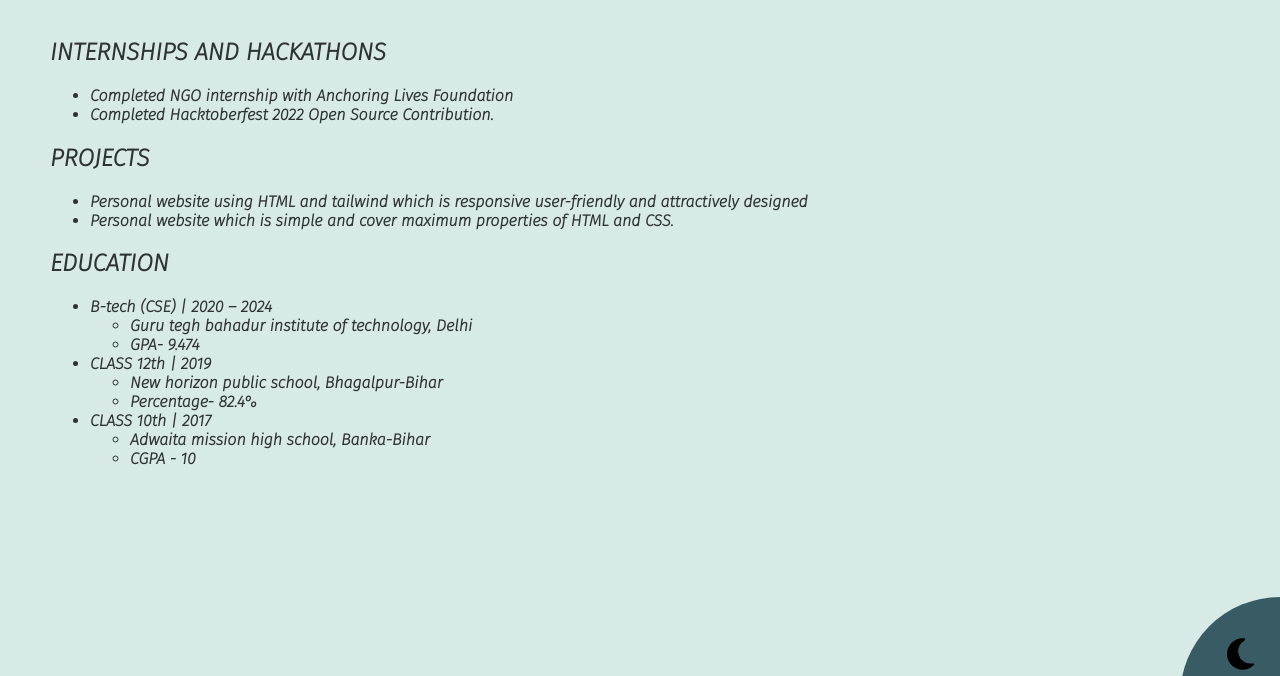
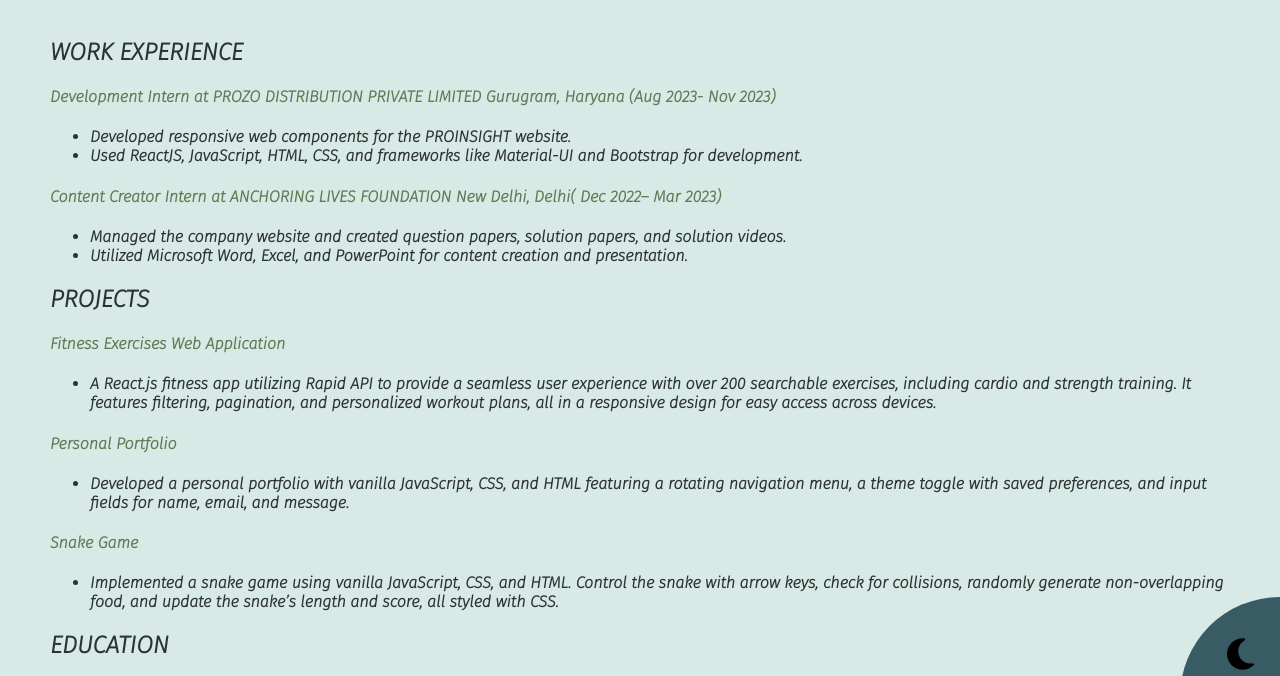
Before and after one commit to Monalisanand298/MONALIportfolio-, a plain HTML site: page about.html in a window 1280 px wide. Shown: the part 103-779 px from the top of the page. Drawn offline with Linux system fonts and the light colour scheme.

Commit message:
Update about.html

```diff
--- a/about.html
+++ b/about.html
@@ -26,37 +26,70 @@
             <h1 style="text-align: center;"><span >ABOUT</span> ME</h1>
             <div class="aboutcontent">
             <div>
-                <h2>INTERNSHIPS AND HACKATHONS</h2>
+                <h2>WORK EXPERIENCE</h2>
+
+                <h4><span style="font-weight:bolder;">  Development Intern at PROZO DISTRIBUTION PRIVATE LIMITED Gurugram, Haryana (Aug 2023- Nov 2023)</span></h4>
+
                 <ul>
-                    <li>Completed NGO internship with Anchoring Lives Foundation</li>
-                    <li>Completed Hacktoberfest 2022 Open Source Contribution.</li>
+                    <li>Developed responsive web components for the PROINSIGHT website.</li>
+                    <li>Used ReactJS, JavaScript, HTML, CSS, and frameworks like Material-UI and Bootstrap for development.</li>
+                </ul>
+
+                <h4><span style="font-weight:bolder;"> Content Creator Intern at ANCHORING LIVES FOUNDATION  New Delhi, Delhi( Dec 2022– Mar 2023)</span></h4>
+
+                <ul>
+                    <li> Managed the company website and created question papers, solution papers, and solution videos.</li>
+                    <li> Utilized Microsoft Word, Excel, and PowerPoint for content creation and presentation.</li>
                 </ul>
             </div>
             <div>
                 <h2>PROJECTS</h2>
+
+                <h4><span style="font-weight:bolder;">Fitness Exercises Web Application </span></h4>
+
                 <ul>
-                    <li>Personal website using HTML and tailwind which is responsive user-friendly and attractively designed</li>
-                    <li>Personal website which is simple and cover maximum properties of HTML
-                        and CSS.
-                        </li>
+                    <li> A React.js fitness app utilizing Rapid API to provide a seamless user experience with over 200 searchable exercises, including cardio and strength training. It features filtering, pagination, and
+                         personalized workout plans, all in a responsive design for easy access across devices.</li>
+
                 </ul>
+
+                <h4><span style="font-weight:bolder;"> Personal Portfolio </span></h4>
+
+                <ul>
+                    <li>Developed a personal portfolio with vanilla JavaScript, CSS, and HTML featuring a rotating
+                        navigation menu, a theme toggle with saved preferences, and input fields for name, email, and message.</li>
+
+                </ul>
+
+                <h4><span style="font-weight:bolder;">  Snake Game </span></h4>
+
+                <ul>
+                    <li>Implemented a snake game using vanilla JavaScript, CSS, and HTML. Control the snake with arrow
+                        keys, check for collisions, randomly generate non-overlapping food, and update the snake’s length and score, all styled
+                        with CSS.</li>
+
+                </ul>
+
+
             </div>
             <div>
                 <h2>EDUCATION</h2>
                 <ul>
-                    <li>B-tech (CSE) | 2020 – 2024
+                    <li><span style="font-weight:bolder;">B-tech (CSE) | 2020 – 2024 </span>
                         <ul>
                             <li>Guru tegh bahadur institute of technology, Delhi </li>
-                            <li>GPA- 9.474</li>
+                            <li>CGPA- 9.46</li>
+                            <br>
                         </ul>
                     </li>
-                    <li>CLASS 12th | 2019
+                    <li><span style="font-weight:bolder;">CLASS 12th | 2019 </span>
                         <ul>
                             <li>New horizon public school, Bhagalpur-Bihar</li>
                             <li>Percentage- 82.4%</li>
+                            <br>
                         </ul>
                     </li>
-                    <li>CLASS 10th | 2017
+                    <li><span style="font-weight:bolder;">CLASS 10th | 2017 </span>
                         <ul>
                             <li>Adwaita mission high school, Banka-Bihar</li>
                             <li>CGPA - 10</li>
```
